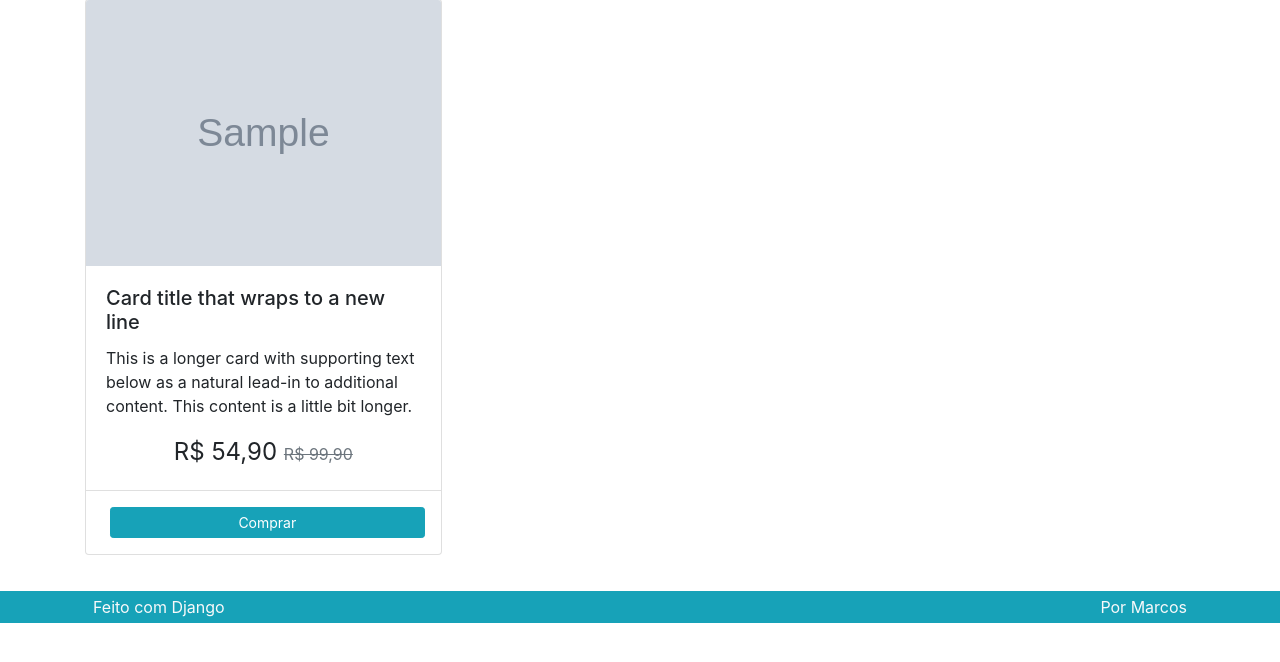
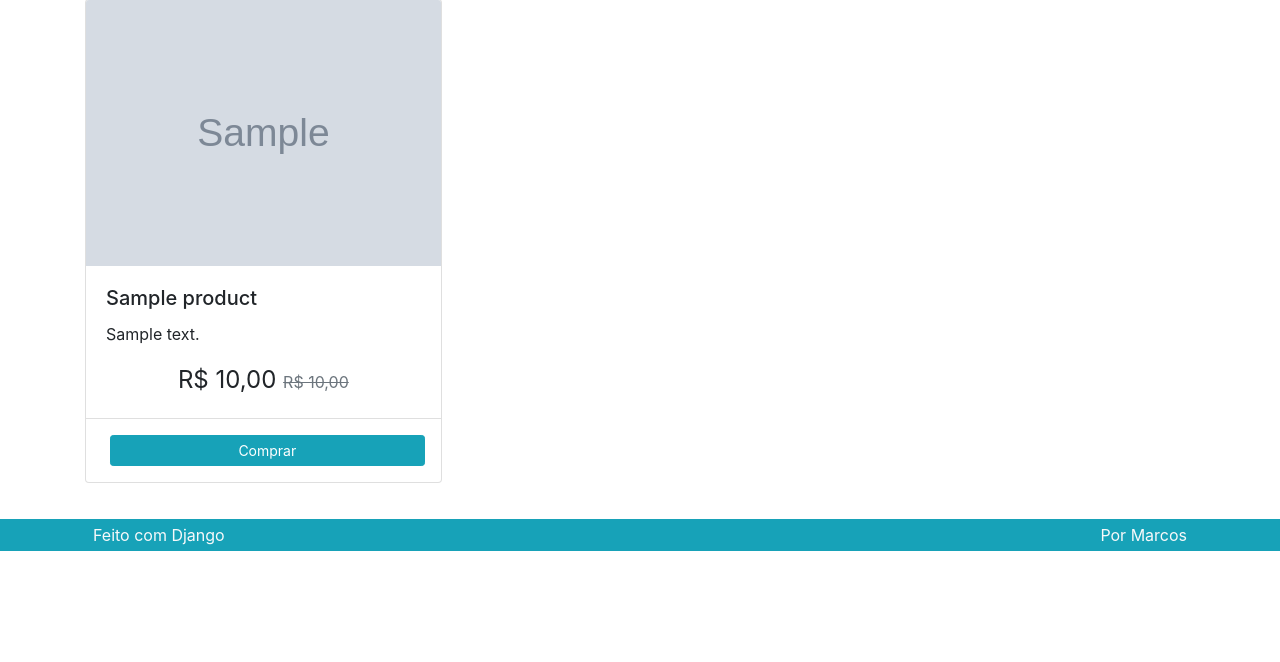
Before and after one commit to mrcv20/e-commerce, a Django app: template product/templates/product/list.html in a window 1280 px wide. Shown: the part 105-767 px from the top of the page. Run offline with Django 3.2, Linux system fonts and the light colour scheme; tables that the repository leaves empty hold one stand-in row (values such as "Sample post"); the template is opened without the code that fills it: values that come from a table or form of the project are taken from there, most other values are stand-ins (such as "Sample title", 1, 10 or a date in 2020); grey boxes marked "Sample" are stand-in pictures; some libraries are stand-ins or nearby versions.

Commit message:
loading module filters

```diff
--- a/product/templates/product/list.html
+++ b/product/templates/product/list.html
@@ -1,4 +1,5 @@
 {% extends 'base.html' %}
+{% load omfilters %}
 
 {% block content %}
 
@@ -10,20 +11,28 @@
             {% for product in products %}
             <div class="card">
                 {% if product.image %}
+                <a href="{{ produto.slug }}">
                 <img class="card-img-top" src="{{ product.image.url }}" alt={{product.name}}>
+                </a>
                 {% endif %}
 
                 <div class="card-body">
-                    <h5 class="card-title">Card title that wraps to a new line</h5>
-                    <p class="card-text">This is a longer card with supporting text below as a natural lead-in
-                        to additional content. This content is a little bit longer.</p>
+                    <h5 class="card-title">{{ product.name}}</h5>
+                    <p class="card-text">{{product.description_short}}</p>
                     <div class="container product-price-block text-center">
+
+                        {%if product.promo_variation_price%}
                         <span class="product-price">
-                            R$ 54,90
+                            {{produto.promo_variation_price|price_format}}
                         </span>
                         <span class="product-old-price text-muted">
-                            R$ 99,90
+                            {{product.price_variation|price_format}}
                         </span>
+                        {% else %}
+                        <span class="product-price">
+                            {{product.price_variation|price_format}}
+                        </span>
+                        {% endif %}
                     </div>
                 </div>
                 <div class="card-footer bg-transparent border-top-light-custom text-center">
```
